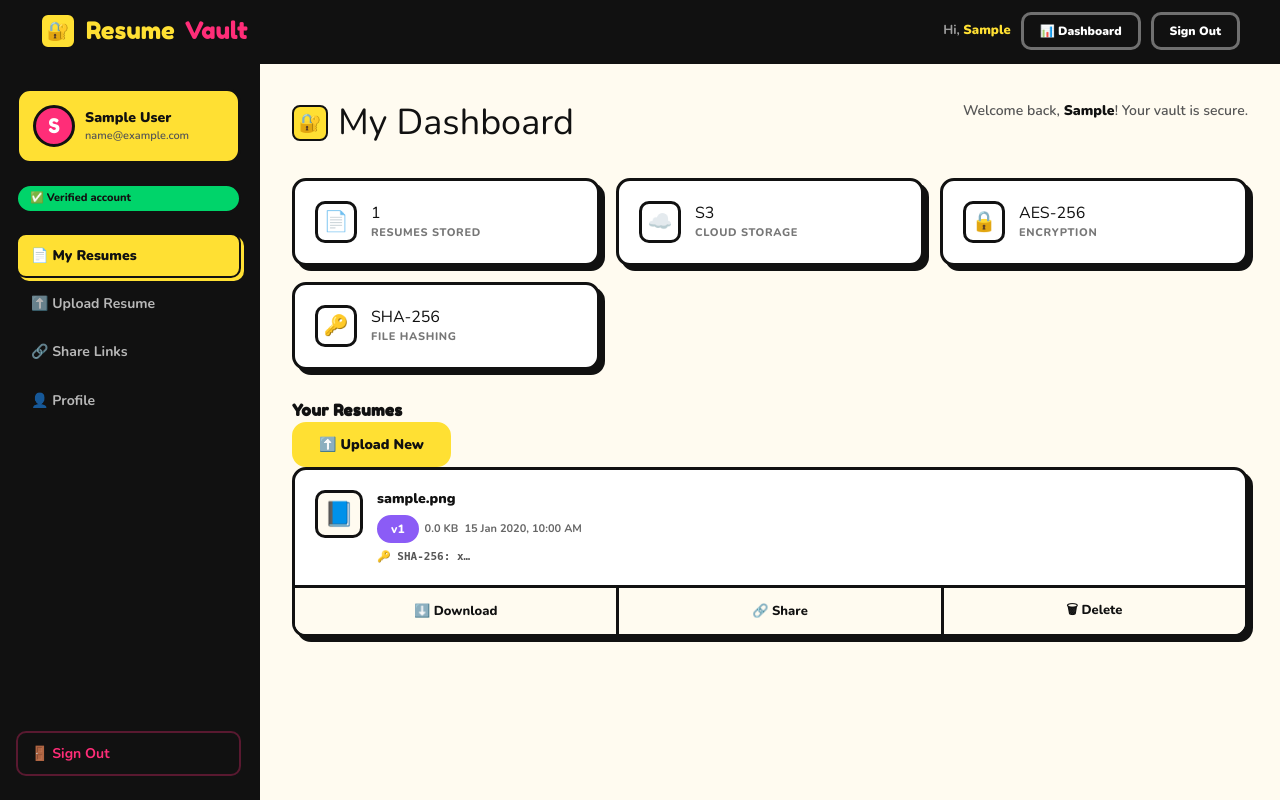
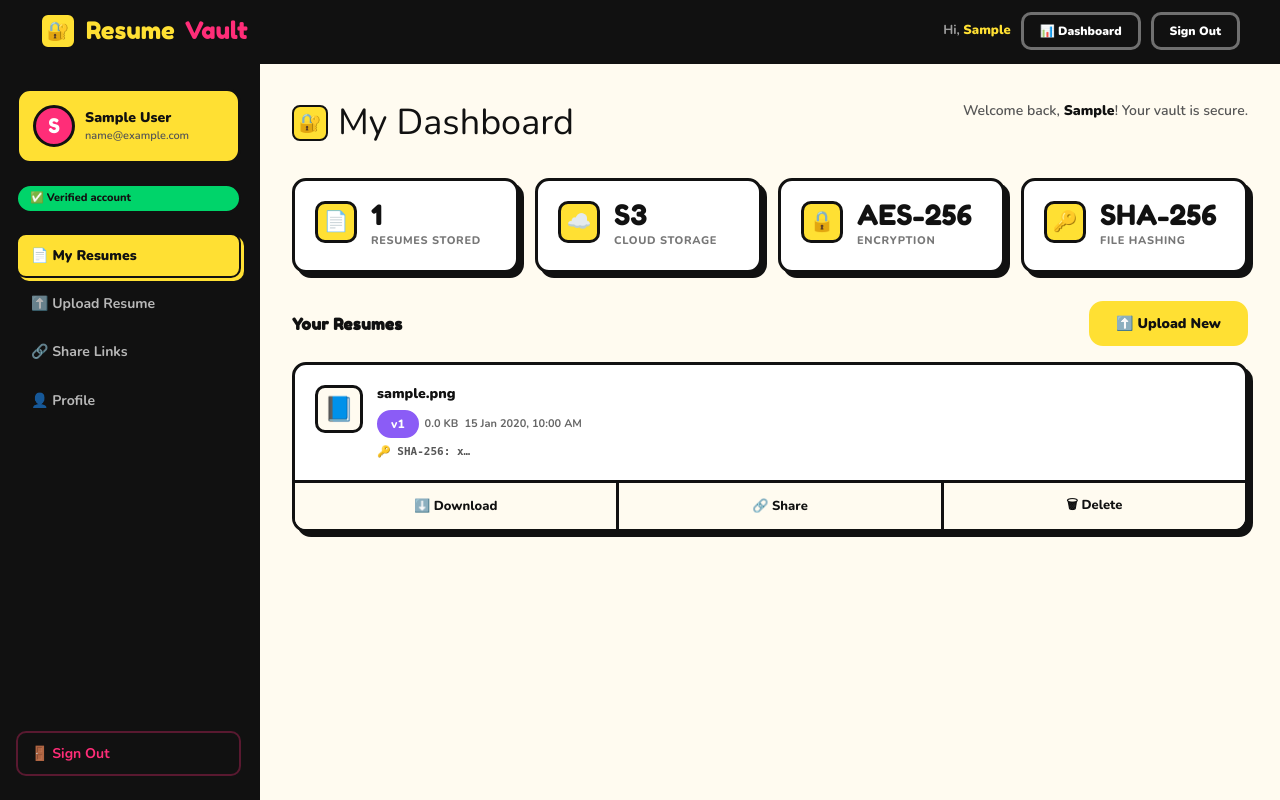
Before and after one commit to Charan0120/resumechain-vault, a Flask app: page /dashboard in a window 1280 px wide. Run offline with Flask 3, Linux system fonts and the light colour scheme; a user stored in the database is signed in; tables that the repository leaves empty hold one stand-in row (values such as "Sample post").

Commit message:
Fix horizontal scrollbar, dashboard stat cards, resume list layout, and share link timezone bug

```diff
--- a/app/models.py
+++ b/app/models.py
@@ -60,13 +60,14 @@ class ShareLink(db.Model):
     resume = db.relationship("Resume", backref="share_links")
 
     def is_expired(self):
-        return datetime.now(timezone.utc) > self.expires_at.replace(tzinfo=timezone.utc)
+        # expires_at is stored as naive UTC in Postgres; compare with utcnow()
+        return datetime.utcnow() > self.expires_at
 
     def expiry_display(self):
         """Human-readable time remaining."""
         from datetime import timedelta
-        now = datetime.now(timezone.utc)
-        exp = self.expires_at.replace(tzinfo=timezone.utc)
+        now = datetime.utcnow()
+        exp = self.expires_at
         if now > exp:
             return "Expired"
         diff = exp - now
@@ -89,7 +90,7 @@ class AuditLog(db.Model):
     user_id = db.Column(db.String(36), db.ForeignKey("users.id", ondelete="SET NULL"), nullable=True)
     action = db.Column(db.String(100), nullable=False)
     ip_address = db.Column(db.String(45), nullable=True)
-    timestamp = db.Column(db.DateTime, default=lambda: datetime.now(timezone.utc))
+    timestamp = db.Column(db.DateTime, default=lambda: datetime.utcnow())
 
 
 @login_manager.user_loader
--- a/app/routes/main.py
+++ b/app/routes/main.py
@@ -154,7 +154,7 @@ def create_share_link(resume_id):
 
     expiry_key = request.form.get("expiry", "1h")
     delta = EXPIRY_OPTIONS.get(expiry_key, timedelta(hours=1))
-    expires_at = datetime.now(timezone.utc) + delta
+    expires_at = datetime.utcnow() + delta
 
     token = secrets.token_urlsafe(32)
     link = ShareLink(
--- a/app/static/css/style.css
+++ b/app/static/css/style.css
@@ -51,13 +51,14 @@
 
 /* ── Reset ──────────────────────────────────────────────────── */
 *, *::before, *::after { box-sizing: border-box; margin: 0; padding: 0; }
-html { scroll-behavior: smooth; }
+html { scroll-behavior: smooth; overflow-x: hidden; }
 body {
   font-family: var(--font-body);
-  background: var(--yellow);
+  background: var(--cream);
   color: var(--black);
   min-height: 100vh;
   line-height: 1.5;
+  overflow-x: hidden;
 }
 a { text-decoration: none; color: inherit; }
 button { cursor: pointer; font-family: var(--font-body); }
@@ -284,6 +285,7 @@ h1,h2,h3,h4,h5 { font-family: var(--font-head); letter-spacing: 0.3px; color: va
   background: var(--yellow); position: relative; overflow: hidden;
   padding: 100px 40px 60px;
   text-align: center;
+  width: 100%; max-width: 100%;
 }
 
 /* Decorative side stripes (reuse .orb for blobs) */
@@ -465,6 +467,15 @@ h1,h2,h3,h4,h5 { font-family: var(--font-head); letter-spacing: 0.3px; color: va
   background: var(--cream); padding: 32px; overflow-y: auto;
 }
 
+/* ── Resume list header (Your Resumes row) ── */
+.resume-list-header {
+  display: flex; align-items: center; justify-content: space-between;
+  margin-bottom: 16px; flex-wrap: wrap; gap: 10px;
+}
+.resume-list {
+  display: flex; flex-direction: column; gap: 14px;
+}
+
 /* ── Dashboard Header ── */
 .dash-header {
   display: flex; align-items: flex-start; justify-content: space-between;
@@ -478,7 +489,7 @@ h1,h2,h3,h4,h5 { font-family: var(--font-head); letter-spacing: 0.3px; color: va
 
 /* ── Stats Grid ── */
 .stats-grid {
-  display: grid; grid-template-columns: repeat(3,1fr);
+  display: grid; grid-template-columns: repeat(auto-fit, minmax(160px, 1fr));
   gap: 16px; margin-bottom: 28px;
 }
 .stat-card {
@@ -490,11 +501,13 @@ h1,h2,h3,h4,h5 { font-family: var(--font-head); letter-spacing: 0.3px; color: va
 .stat-card:hover { transform: translate(-3px,-3px); box-shadow: var(--shadow-lg); }
 .stat-icon {
   width: 42px; height: 42px; border-radius: 10px; border: var(--border);
+  background: var(--yellow);
   display: flex; align-items: center; justify-content: center;
   font-size: 20px; flex-shrink: 0;
 }
-.stat-value { font-family: var(--font-head); font-size: 30px; line-height: 1; color: var(--black); }
-.stat-label { font-size: 11px; font-weight: 800; color: #777; text-transform: uppercase; letter-spacing: 0.06em; }
+/* both .stat-value (old) and .stat-val (template) are supported */
+.stat-value, .stat-val { font-family: var(--font-head); font-size: 28px; line-height: 1; color: var(--black); }
+.stat-label { font-size: 11px; font-weight: 800; color: #777; text-transform: uppercase; letter-spacing: 0.06em; margin-top: 4px; }
 
 /* ── Resume Cards ── */
 .resume-grid {
```
